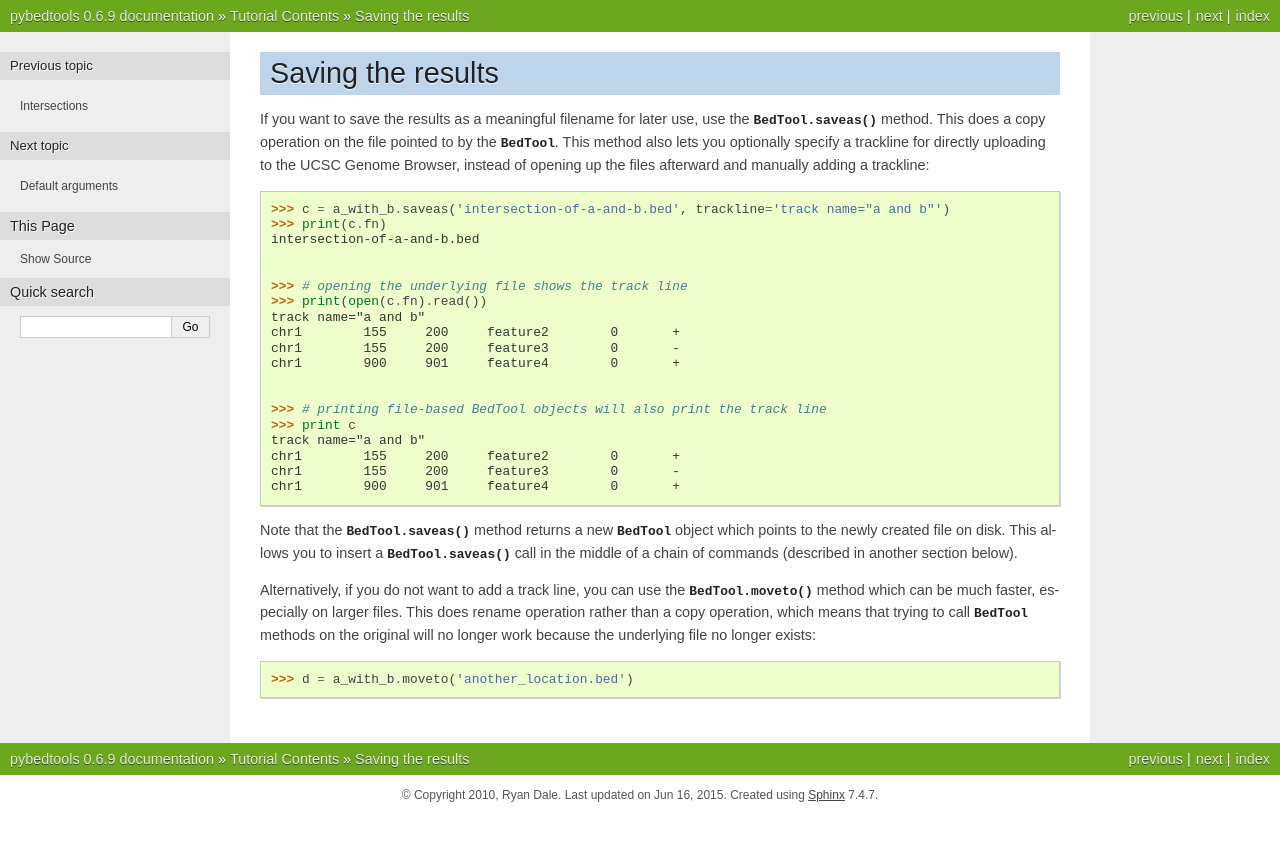
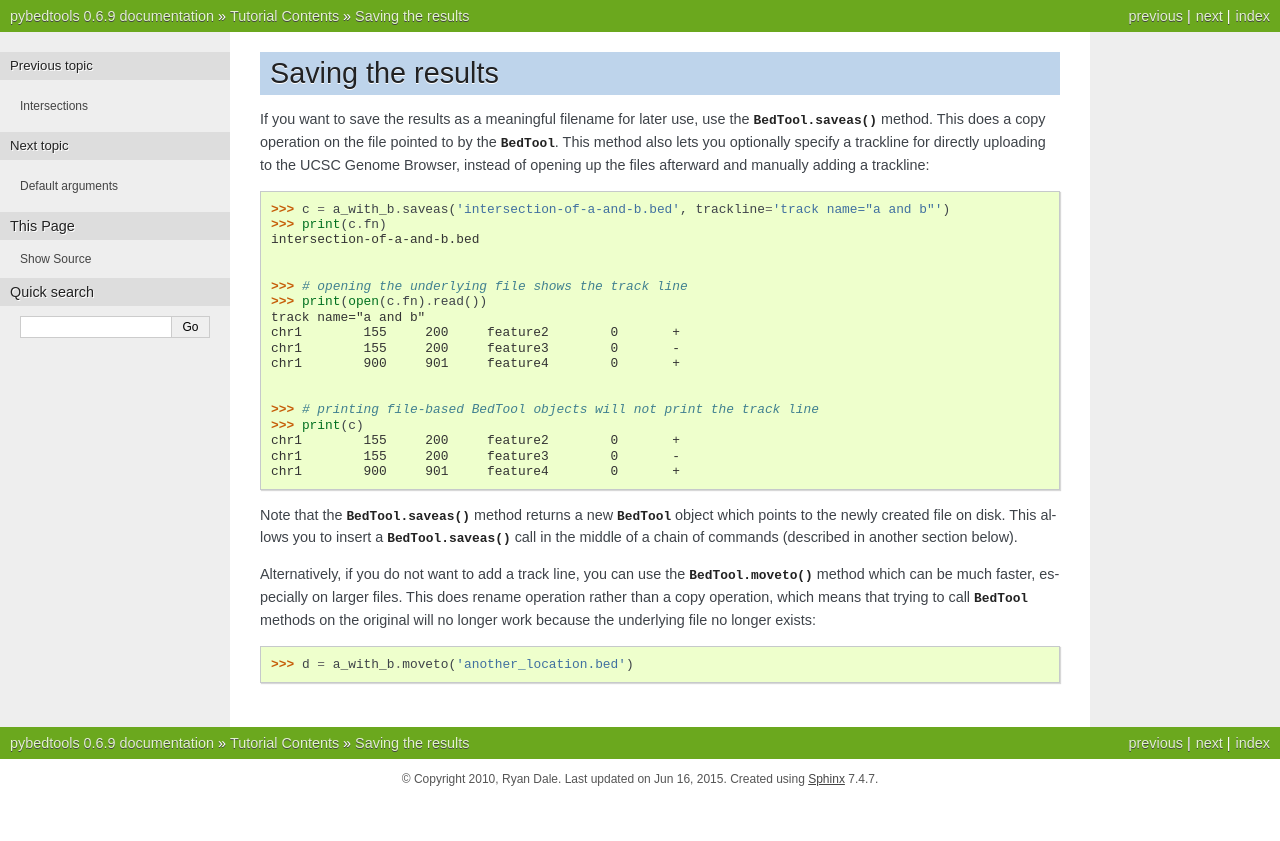
Before and after one commit to daler/pybedtools, a Sphinx documentation site: the page built from docs/source/save-results.rst, in a window 1280 px wide. Shown: the top 841 px of the page. Built offline with Sphinx 7.4.7, drawn with Linux system fonts in a browser that asks for light colours; comment, search, counter and statistics services are not loaded.

Commit message:
fix test from upstream

```diff
--- a/docs/source/save-results.rst
+++ b/docs/source/save-results.rst
@@ -34,9 +34,8 @@ opening up the files afterward and manually adding a trackline:
     chr1	900	901	feature4	0	+
     <BLANKLINE>
 
-    >>> # printing file-based BedTool objects will also print the track line
-    >>> print c
-    track name="a and b"
+    >>> # printing file-based BedTool objects will not print the track line
+    >>> print(c)
     chr1	155	200	feature2	0	+
     chr1	155	200	feature3	0	-
     chr1	900	901	feature4	0	+
```
